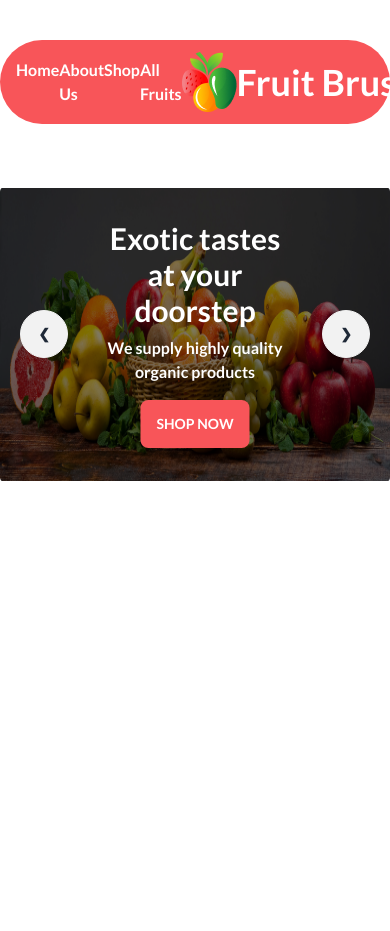
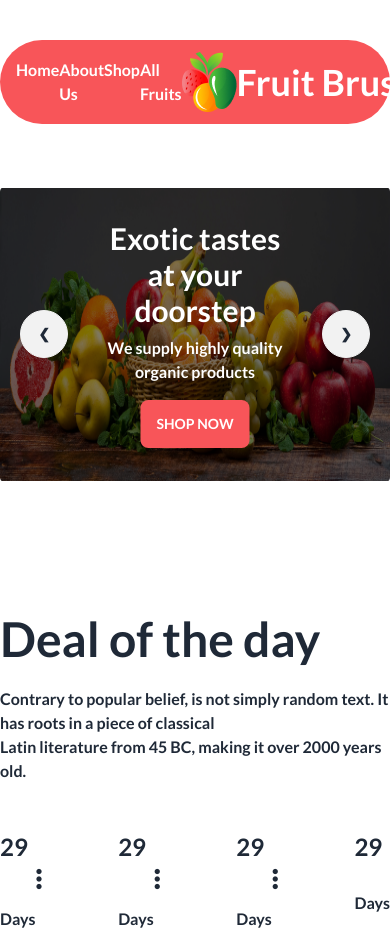
Before and after one commit to Git-Ratikul-Islam/Fruit-Burst-assignment-3, a plain HTML site: page index.html in a window 390 px wide. Shown: the top 931 px of the page. Before the commit the page ends 844 px from the top, so only its background shows below. Drawn offline with nearby package versions, Linux system fonts and the light colour scheme; grey boxes are pictures that could not be loaded.

Commit message:
Deal-day-text-added

```diff
--- a/index.html
+++ b/index.html
@@ -81,7 +81,7 @@
                                     <h1 class="lg:text-7xl text-3xl text-white lg:mb-5 mb-2">Exotic tastes at your
                                           doorstep</h1>
                                     <p class="text-white">We supply highly quality organic products</p>
-                                    <a href="#" class="btn border-0 text-white bg-[#F85559] mt-4">Shop Now</a>
+                                    <a href="#" class="btn border-0 text-white bg-[#F85559] mt-4 sm:mt-1">Shop Now</a>
                               </div>
                         </div>
                         <div id="slide2" class="carousel-item relative w-full">
@@ -94,10 +94,10 @@
                               <!-- Add text and button in the middle -->
                               <div
                                     class="absolute top-1/2 left-1/2 transform -translate-x-1/2 -translate-y-1/2 text-center">
-                                    <h1 class="lg:text-7xl text-4xl text-white lg:mb-5 mb-2">Exotic tastes at your
+                                    <h1 class="lg:text-7xl text-3xl text-white lg:mb-5 mb-2 ">Exotic tastes at your
                                           doorstep</h1>
                                     <p class="text-white">We supply highly quality organic products</p>
-                                    <a href="#" class="btn border-0 text-white bg-[#F85559] mt-4">Shop Now</a>
+                                    <a href="#" class="btn border-0 text-white bg-[#F85559] mt-4 sm:mt-1">Shop Now</a>
                               </div>
                         </div>
                         <div id="slide3" class="carousel-item relative w-full">
@@ -110,10 +110,10 @@
                               <!-- Add text and button in the middle -->
                               <div
                                     class="absolute top-1/2 left-1/2 transform -translate-x-1/2 -translate-y-1/2 text-center">
-                                    <h1 class="lg:text-7xl text-4xl text-white lg:mb-5 mb-2">Exotic tastes at your
+                                    <h1 class="lg:text-7xl text-3xl text-white lg:mb-5 mb-2">Exotic tastes at your
                                           doorstep</h1>
                                     <p class="text-white">We supply highly quality organic products</p>
-                                    <a href="#" class="btn border-0 text-white bg-[#F85559] mt-4">Shop Now</a>
+                                    <a href="#" class="btn border-0 text-white bg-[#F85559] mt-4 sm:mt-1">Shop Now</a>
                               </div>
                         </div>
                         <div id="slide4" class="carousel-item relative w-full">
@@ -126,20 +126,62 @@
                               <!-- Add text and button in the middle -->
                               <div
                                     class="absolute top-1/2 left-1/2 transform -translate-x-1/2 -translate-y-1/2 text-center">
-                                    <h1 class="lg:text-7xl text-4xl text-white lg:mb-5 mb-2">Exotic tastes at your
+                                    <h1 class="lg:text-7xl text-3xl text-white lg:mb-5 mb-2">Exotic tastes at your
                                           doorstep</h1>
                                     <p class="text-white">We supply highly quality organic products</p>
-                                    <a href="#" class="btn border-0 text-white bg-[#F85559] mt-4">Shop Now</a>
+                                    <a href="#" class="btn border-0 text-white bg-[#F85559] mt-4 sm:mt-1">Shop Now</a>
                               </div>
                         </div>
                   </div>
                   <div
-                        class="hidden  lg:flex md:flex justify-center rounded-lg gap-24 bg-white shadow-md lg:w-[1196px] md:hidden mx-auto absolute -bottom-16 right-44 p-6">
+                        class="hidden  lg:flex  justify-center rounded-lg gap-24 bg-white shadow-md lg:w-[1196px] md:hidden mx-auto absolute -bottom-16 right-44 p-6">
                         <img src="./images/fruit1.png" alt="">
                         <img src="./images/fruit1.png" alt="">
                         <img src="./images/fruit1.png" alt="">
                         <img src="./images/fruit1.png" alt="">
                         <img src="./images/fruit1.png" alt="">
+                  </div>
+
+            </section>
+
+            <!-- Deal of the day -->
+            <section class="container mx-auto mt-32  ">
+                  <div class="lg:flex flex-1 sm:mb-52 justify-between">
+                        <div class="space-y-6">
+                              <h1 class="text-5xl">Deal of the day</h1>
+                              <p class="">Contrary to popular belief, is not simply random text. It has roots in a
+                                    piece of
+                                    classical
+                                    <br>
+                                    Latin literature from 45 BC, making it over 2000 years old.
+                              </p>
+                        </div>
+
+                        <div class="mt-12 md:mt-12 lg:mt-0">
+                              <div class="flex md:mt-12 space-x-14 ">
+                                    <div class="grid lg:grid-cols-1 ">
+                                          <h1 class="lg:text-5xl md:text-3xl text-2xl">29<i
+                                                      class="fa-solid fa-ellipsis-vertical ml-9"></i></h1>
+                                          <p class="lg:ml-2 mt-3">Days</p>
+                                    </div>
+                                    <div class="grid lg:grid-cols-1 ">
+                                          <h1 class="lg:text-5xl md:text-3xl text-2xl">29<i
+                                                      class="fa-solid fa-ellipsis-vertical ml-9"></i></h1>
+                                          <p class="lg:ml-2 mt-3">Days</p>
+                                    </div>
+                                    <div class="grid lg:grid-cols-1 ">
+                                          <h1 class="lg:text-5xl md:text-3xl text-2xl">29<i
+                                                      class="fa-solid fa-ellipsis-vertical ml-9"></i></h1>
+                                          <p class="lg:ml-2 mt-3">Days</p>
+                                    </div>
+                                    <div class="grid lg:grid-cols-1 ">
+                                          <h1 class="lg:text-5xl md:text-3xl text-2xl">29</h1>
+                                          <p class="lg:ml-2 mt-3">Days</p>
+                                    </div>
+
+                              </div>
+                        </div>
+
                   </div>
 
             </section>
```
Also changed, not shown: images/Frame.png (added).
